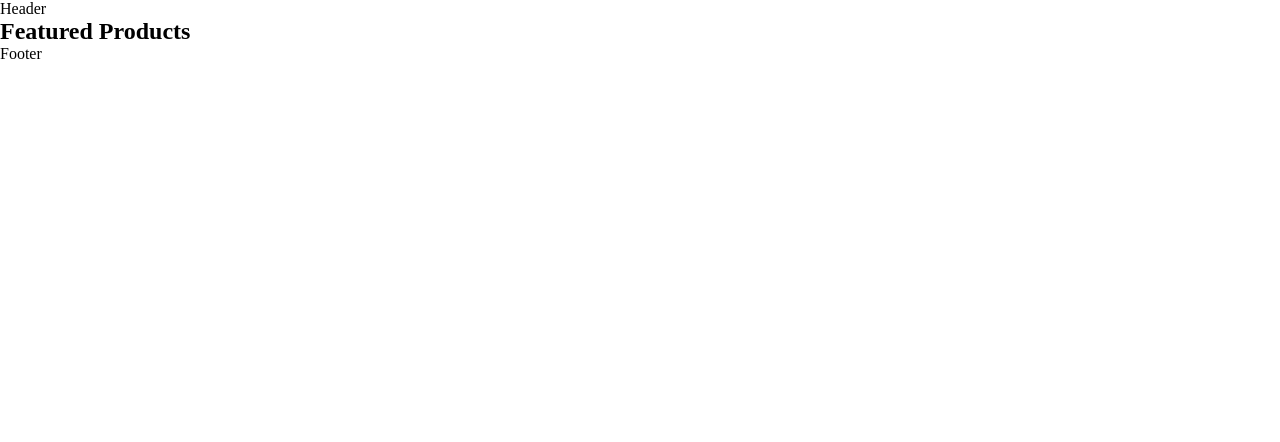
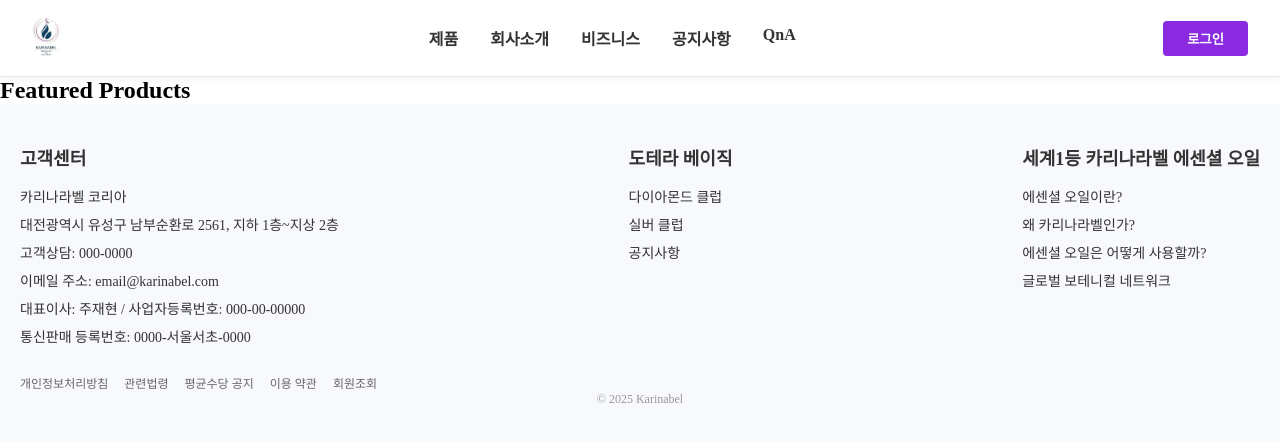
Before and after one commit to baekseungho/carinabel-web, a Vue app: page / in a window 1280 px wide. Shown: the top 442 px of the page. Built offline with nearby package versions, Linux system fonts and the light colour scheme.

Commit message:
25.05.07 header,footer,로고추가

```diff
--- a/index.html
+++ b/index.html
@@ -4,7 +4,7 @@
         <meta charset="UTF-8" />
         <link rel="icon" href="/favicon.ico" />
         <meta name="viewport" content="width=device-width, initial-scale=1.0" />
-        <title>Carinabel</title>
+        <title>Karinabel</title>
     </head>
     <body>
         <div id="app"></div>
--- a/src/components/Footer.vue
+++ b/src/components/Footer.vue
@@ -1,7 +1,92 @@
 <template>
-    <div>Footer</div>
+    <footer class="footerContainer">
+        <div class="footerWrapper">
+            <div class="footerSection customerCenter">
+                <h3>고객센터</h3>
+                <ul>
+                    <li>카리나라벨 코리아</li>
+                    <li>대전광역시 유성구 남부순환로 2561, 지하 1층~지상 2층</li>
+                    <li>고객상담: 000-0000</li>
+                    <li>이메일 주소: email@karinabel.com</li>
+                    <li>대표이사: 주재현 / 사업자등록번호: 000-00-00000</li>
+                    <li>통신판매 등록번호: 0000-서울서초-0000</li>
+                </ul>
+            </div>
+            <div class="footerSection basicInfo">
+                <h3>도테라 베이직</h3>
+                <ul>
+                    <li>다이아몬드 클럽</li>
+                    <li>실버 클럽</li>
+                    <li>공지사항</li>
+                </ul>
+            </div>
+            <div class="footerSection essentialOils">
+                <h3>세계1등 카리나라벨 에센셜 오일</h3>
+                <ul>
+                    <li>에센셜 오일이란?</li>
+                    <li>왜 카리나라벨인가?</li>
+                    <li>에센셜 오일은 어떻게 사용할까?</li>
+
+                    <li>글로벌 보테니컬 네트워크</li>
+                </ul>
+            </div>
+        </div>
+        <div class="footerLinks">
+            <ul>
+                <li>개인정보처리방침</li>
+                <li>관련법령</li>
+                <li>평균수당 공지</li>
+                <li>이용 약관</li>
+                <li>회원조회</li>
+            </ul>
+        </div>
+        <div class="footerCopyright">
+            <p>© 2025 Karinabel</p>
+        </div>
+    </footer>
 </template>
 
-<script setup></script>
+<script setup>
+// Footer component logic (if needed)
+</script>
 
-<style scoped></style>
+<style scoped>
+.footerContainer {
+    background-color: #f7f9fc;
+    padding: 40px 20px;
+    color: #333;
+}
+.footerWrapper {
+    display: flex;
+    flex-wrap: wrap;
+    justify-content: space-between;
+    margin-bottom: 20px;
+}
+.footerSection h3 {
+    font-size: 18px;
+    margin-bottom: 16px;
+}
+.footerSection ul {
+    list-style: none;
+    padding: 0;
+    margin: 0;
+}
+.footerSection li {
+    margin-bottom: 8px;
+    font-size: 14px;
+}
+.footerLinks ul {
+    display: flex;
+    gap: 16px;
+    list-style: none;
+    padding: 0;
+    margin: 0;
+    font-size: 12px;
+    color: #666;
+}
+.footerCopyright {
+    text-align: center;
+    font-size: 12px;
+    color: #999;
+}
+</style>
--- a/src/components/Header.vue
+++ b/src/components/Header.vue
@@ -1,7 +1,75 @@
 <template>
-    <div>Header</div>
+    <header class="header-container">
+        <div class="logoContainer">
+            <img src="/img/logo.jpg" alt="Logo" class="logo" />
+        </div>
+        <nav class="navContainer">
+            <ul class="navList">
+                <li><a href="#">제품</a></li>
+                <li><a href="#">회사소개</a></li>
+                <li><a href="#">비즈니스</a></li>
+                <li><a href="#">공지사항</a></li>
+                <li><a href="#">QnA</a></li>
+            </ul>
+        </nav>
+        <div class="authContainer">
+            <button class="authButton">로그인</button>
+        </div>
+    </header>
 </template>
 
-<script setup></script>
+<script setup>
+// 추후 로직 추가 예정
+</script>
 
-<style scoped></style>
+<style scoped>
+.header-container {
+    display: flex;
+    align-items: center;
+    justify-content: space-between;
+    padding: 1rem 2rem;
+    background-color: #ffffff;
+    border-bottom: 1px solid #e5e7eb;
+    box-shadow: 0 2px 10px rgba(0, 0, 0, 0.05);
+}
+
+.logoContainer .logo {
+    height: 40px;
+    cursor: pointer;
+}
+
+.navContainer .navList {
+    display: flex;
+    gap: 2rem;
+}
+
+.navContainer .navList li {
+    list-style: none;
+}
+
+.navContainer .navList li a {
+    font-weight: 600;
+    color: #333;
+    text-decoration: none;
+    transition: color 0.2s ease-in-out;
+}
+
+.navContainer .navList li a:hover {
+    color: #8a2be2;
+}
+
+.authContainer .authButton {
+    padding: 0.5rem 1.5rem;
+    background-color: #8a2be2;
+    color: #fff;
+    border: none;
+    border-radius: 0.25rem;
+    cursor: pointer;
+    font-weight: 600;
+    transition: background-color 0.2s ease-in-out;
+}
+
+.authContainer .authButton:hover {
+    background-color: #6a1bb3;
+}
+</style>
```
Also changed, not shown: public/img/logo.jpg (added).
